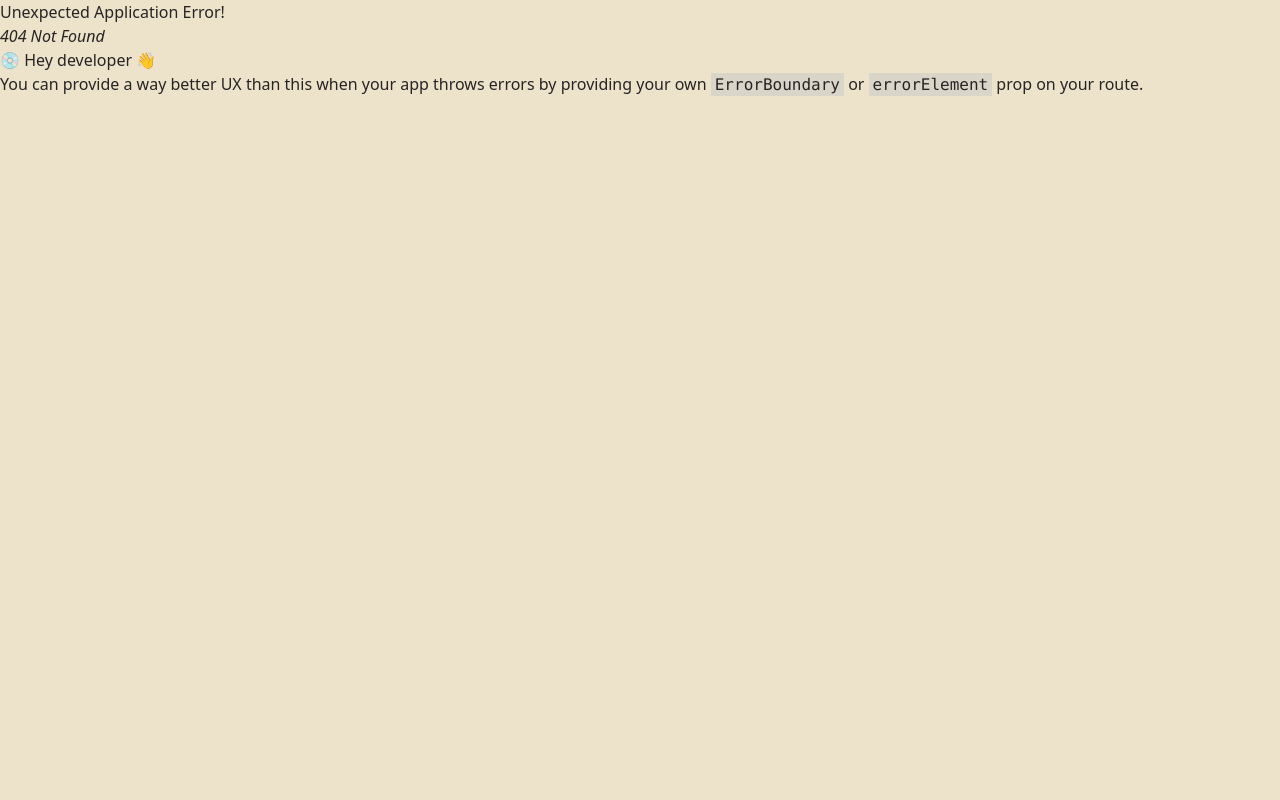
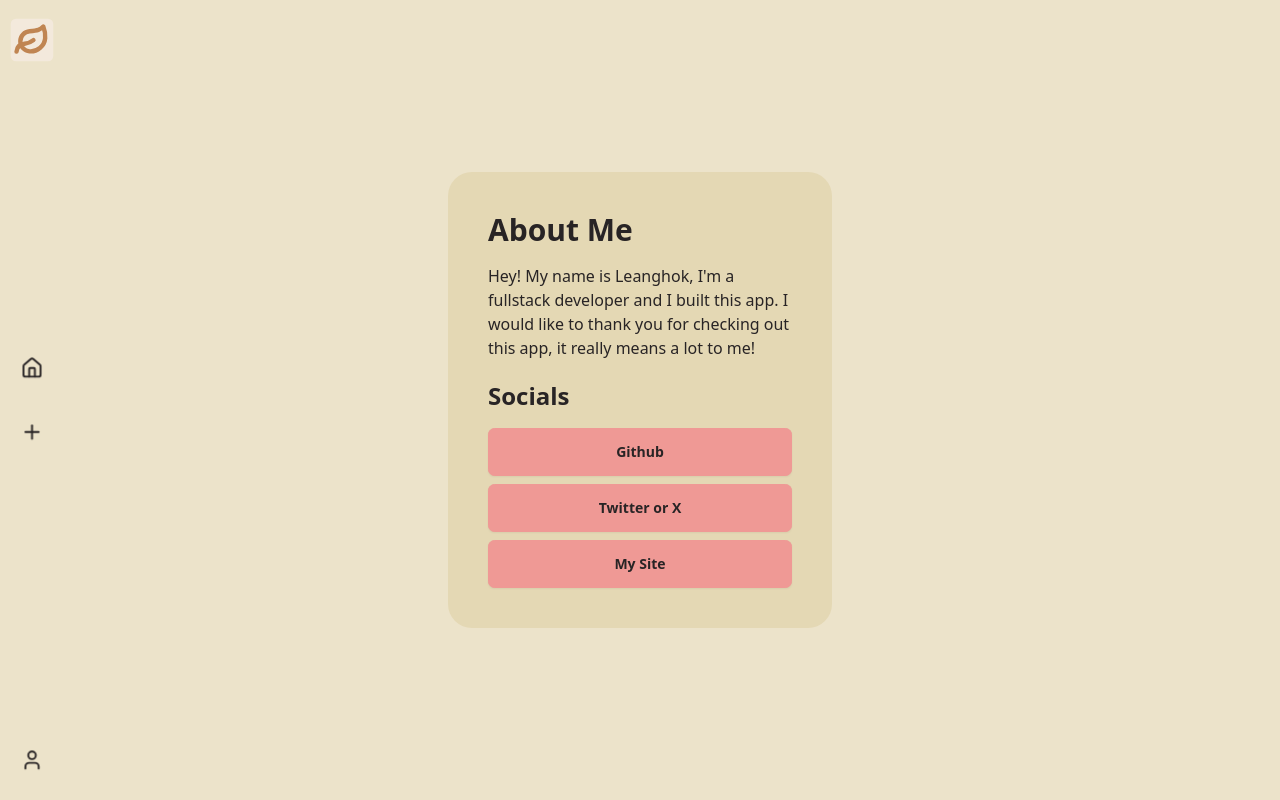
Before and after one commit to leanghok120/Comfi, a React (Vite) app in the folder client/: page /about in a window 1280 px wide. Before the commit this address had no page. Built offline with nearby package versions, Linux system fonts and the light colour scheme.

Commit message:
Add an about me page

```diff
--- a/client/src/App.jsx
+++ b/client/src/App.jsx
@@ -3,6 +3,7 @@ import Signup from "./pages/Signup";
 import Login from "./pages/Login";
 import Create from "./pages/Create";
 import Profile from "./pages/Profile";
+import About from "./pages/About";
 import ProtectedRoute from "./components/ProtectedRoute";
 import { createBrowserRouter, RouterProvider } from "react-router-dom";
 
@@ -40,6 +41,10 @@ function App() {
         </ProtectedRoute>
       ),
     },
+    {
+      path: "/about",
+      element: <About />,
+    },
   ]);
 
   return <RouterProvider router={router} />;
--- a/client/src/components/DesktopNavbar.jsx
+++ b/client/src/components/DesktopNavbar.jsx
@@ -10,7 +10,7 @@ export default function DesktopNavbar() {
         <div className="flex flex-col space-y-4 items-center">
           <Link
             className="hover:scale-125 active:scale-150 transition-all w-12"
-            to="/"
+            to="/about"
           >
             <img src="/logo.svg" alt="logo" />
           </Link>
--- /dev/null
+++ b/client/src/pages/About.jsx
@@ -0,0 +1,42 @@
+import React from "react";
+import Navbar from "../components/Navbar";
+
+export default function About() {
+  return (
+    <div className="flex flex-col justify-center items-center min-h-screen">
+      <Navbar />
+      <div className="my-10 p-10 bg-base-200 rounded-3xl w-96 relative">
+        <h1 className="text-3xl font-black">About Me</h1>
+        <p className="text-md mt-4">
+          Hey! My name is Leanghok, I'm a fullstack developer and I built this
+          app. I would like to thank you for checking out this app, it really
+          means a lot to me!
+        </p>
+        <h2 className="text-2xl font-bold mt-5">Socials</h2>
+        <div className="mt-4 flex flex-col gap-2">
+          <a
+            className="btn btn-primary"
+            href="https://github.com/leanghok120/comfi"
+            target="_blank"
+          >
+            Github
+          </a>
+          <a
+            className="btn btn-primary"
+            href="https://x.com/leangphok"
+            target="_blank"
+          >
+            Twitter or X
+          </a>
+          <a
+            className="btn btn-primary"
+            href="https://leanghok.vercel.app"
+            target="_blank"
+          >
+            My Site
+          </a>
+        </div>
+      </div>
+    </div>
+  );
+}
```
Also changed, not shown: 1 other file (tests, documents, lock files or other folders).
